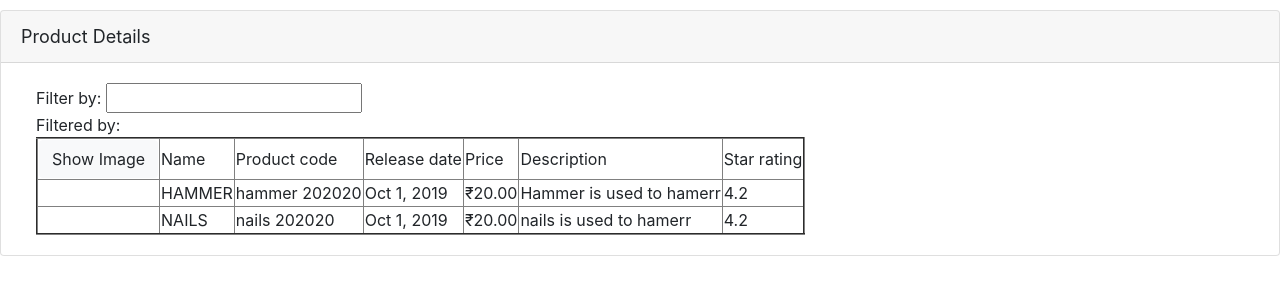
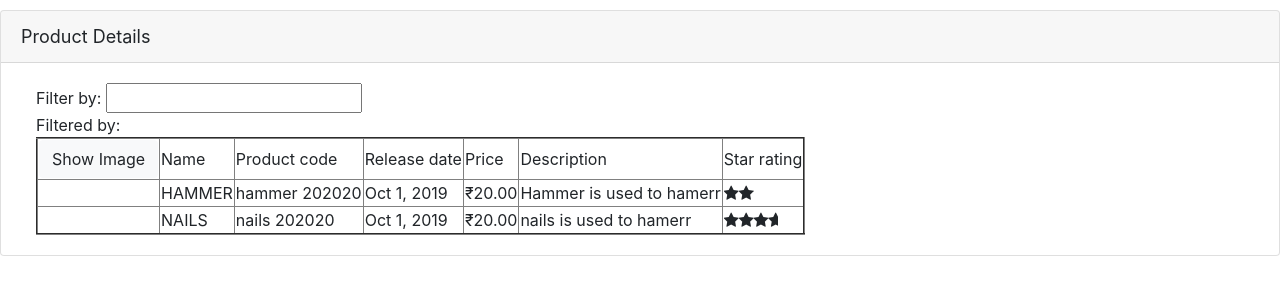
Before and after one commit to diptiR/angularPS, an Angular app: page / in a window 1280 px wide. Shown: the top 300 px of the page. Built offline with nearby package versions, Linux system fonts and the light colour scheme.

Commit message:
Star rating component: @Input and @Output implementation

```diff
--- a/src/app/app.component.html
+++ b/src/app/app.component.html
@@ -4,6 +4,7 @@
     <div class="container-fluid">
         <div>Filter by: <input type="text" [(ngModel)]="filterText" /></div>
         <div>Filtered by: {{filterText}}</div>
+        <div>{{message}}</div>
       <table cell-padding="2" border="2">
         <thead>
           <td>
@@ -32,7 +33,7 @@
           <td>{{ p.releaseData | date }}</td>
           <td>{{ p.price | currency: "INR" }}</td>
           <td>{{ p.description }}</td>
-          <td>{{ p.starRating }}</td>
+          <td><star-rating [rating]='p.starRating' (ratingClicked)='ratingclicked($event)'></star-rating></td>
         </tr>
       </table>
     </div>
--- a/src/app/app.component.ts
+++ b/src/app/app.component.ts
@@ -9,6 +9,7 @@ import { IProduct } from "./shared/product.interface";
 export class AppComponent implements OnInit{
   pageTitle: string = "Product Details";
   imageWidth: number = 150;
+  message: string = '';
   showImg: boolean = false;
   _filterText: string = "";
   get filterText(): string {
@@ -29,7 +30,7 @@ export class AppComponent implements OnInit{
       releaseData: new Date("10/01/2019"),
       price: 20,
       description: "Hammer is used to hamerr",
-      starRating: 4.2,
+      starRating: 2,
       imageUrl: "https://bardoloi.com/assets/hammer-safe/hammer.png"
     },
     {
@@ -39,7 +40,7 @@ export class AppComponent implements OnInit{
       releaseData: new Date("10/01/2019"),
       price: 20,
       description: "nails is used to hamerr",
-      starRating: 4.2,
+      starRating: 3.6,
       imageUrl:
         "https://contentgrid.homedepot-static.com/hdus/en_US/DTCCOMNEW/fetch/DIY_Projects_and_Ideas/Tools_and_Hardware/Guides/nails-guide-625200-hero.jpg"
     }
@@ -55,4 +56,7 @@ export class AppComponent implements OnInit{
   ngOnInit(): void {
     this.filteredProducts = this.performFilter(this.filterText);
   }
+  ratingclicked(value: string): void{
+    this.message = value;
+  }
 }
--- a/src/app/app.module.ts
+++ b/src/app/app.module.ts
@@ -5,9 +5,10 @@ import { FormsModule } from "@angular/forms";
 
 import { AppComponent } from "./app.component";
 import { ConvertToSpacePipe } from "./shared/convertToSpaces";
+import { StarRatingComponent } from "./shared/star.component";
 
 @NgModule({
-  declarations: [AppComponent, ConvertToSpacePipe],
+  declarations: [AppComponent, ConvertToSpacePipe, StarRatingComponent],
   imports: [BrowserModule, CommonModule, FormsModule],
   bootstrap: [AppComponent]
 })
--- a/src/app/shared/star.component.html
+++ b/src/app/shared/star.component.html
@@ -1,11 +1,7 @@
-<div class="crop"
-     [style.width.px]="starWidth"
-     [title]="rating">
-  <div style="width: 75px">
-    <span class="fa fa-star"></span>
-    <span class="fa fa-star"></span>
-    <span class="fa fa-star"></span>
-    <span class="fa fa-star"></span>
+<div class="crop" [style.width.px]="starWidth" [title]="rating">
+  <div style="width: 75px" (click)="onclick()">
+    <span class="fa fa-star"></span> <span class="fa fa-star"></span>
+    <span class="fa fa-star"></span> <span class="fa fa-star"></span>
     <span class="fa fa-star"></span>
   </div>
 </div>
--- /dev/null
+++ b/src/app/shared/star.component.ts
@@ -0,0 +1,20 @@
+import { Component, Input, OnInit, Output, EventEmitter } from "@angular/core";
+
+@Component({
+  selector: "star-rating",
+  templateUrl: "./star.component.html",
+  styleUrls:['./star.component.css']
+})
+export class StarRatingComponent implements OnInit {
+  @Input() rating: number;
+  @Output() ratingClicked: EventEmitter<string> = new EventEmitter<string>();
+  starWidth: number = 0;
+
+  ngOnInit(): void {
+    this.starWidth = this.rating * 75 / 5;
+  }
+
+  onclick(): void{
+      this.ratingClicked.emit(`Rating is clicked`);
+  }
+}
```
